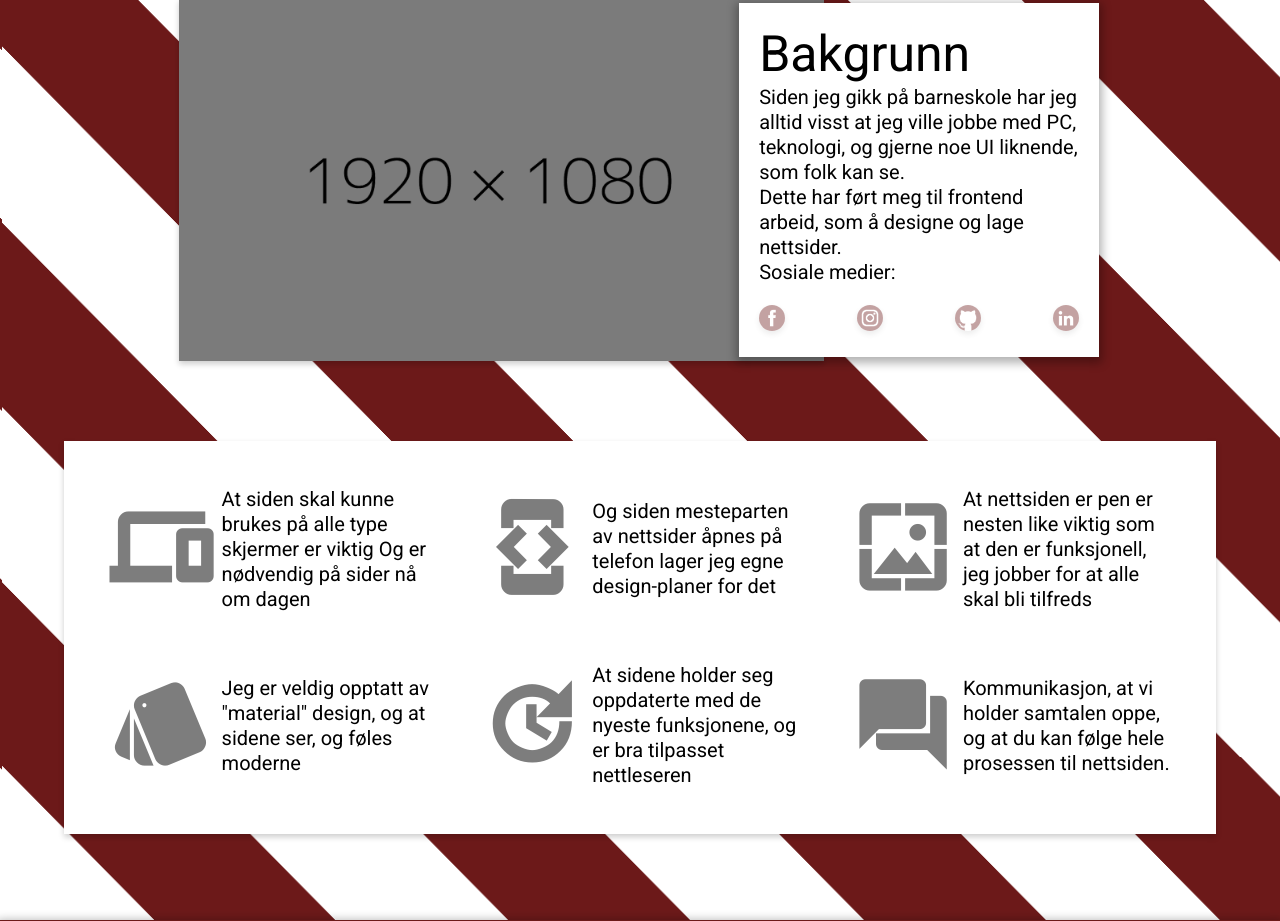
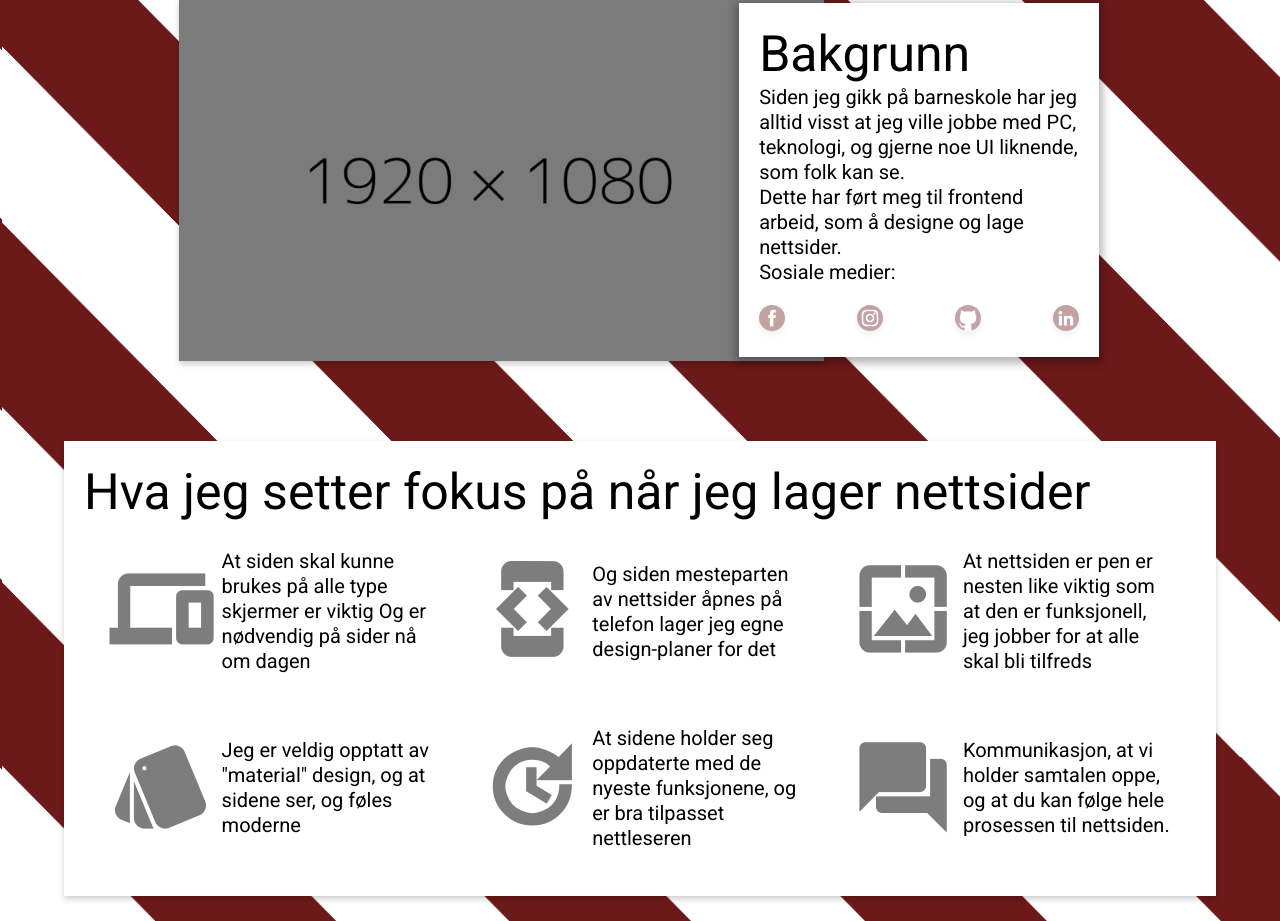
Before and after one commit to SanderGodard/Home, a PHP site: page /Om-meg in a window 1280 px wide. Shown: the part 393-1314 px from the top of the page. Run offline with PHP 8.4, Linux system fonts and the light colour scheme.

Commit message:
Added title to table

```diff
--- a/Om-meg/index.html
+++ b/Om-meg/index.html
@@ -91,6 +91,7 @@
       </div>
 
       <div class="TableOfThings White">
+        <h1>Hva jeg setter fokus på når jeg lager nettsider</h1>
         <table>
           <td>
             <h5>devices</h5>
--- a/Styling/Styling.css
+++ b/Styling/Styling.css
@@ -720,6 +720,15 @@ h2 {
       letter-spacing: normal; } }
   #Om .TableOfThings {
     margin: 10vh auto 10vh; }
+    #Om .TableOfThings h1 {
+      font-size: 2.5em;
+      transition: all 0.1s ease;
+      color: black;
+      text-decoration: none;
+      text-align: left;
+      width: 100%;
+      margin: 0;
+      padding: 0; }
     @media only screen and (max-width: 800px) {
       #Om .TableOfThings {
         margin: 40vw auto 10vh; } }
--- a/Styling/Styling.sass
+++ b/Styling/Styling.sass
@@ -862,6 +862,17 @@ h2
   .TableOfThings
     margin: 10vh auto 10vh
 
+
+    h1
+      font-size: 2.5em
+      transition: all 0.1s ease
+      color: black
+      text-decoration: none
+      text-align: left
+      width: 100%
+      margin: 0
+      padding: 0
+
     @media #{$TabletL}
       margin: 40vw auto 10vh
 
```
Also changed, not shown: 1 other file.
